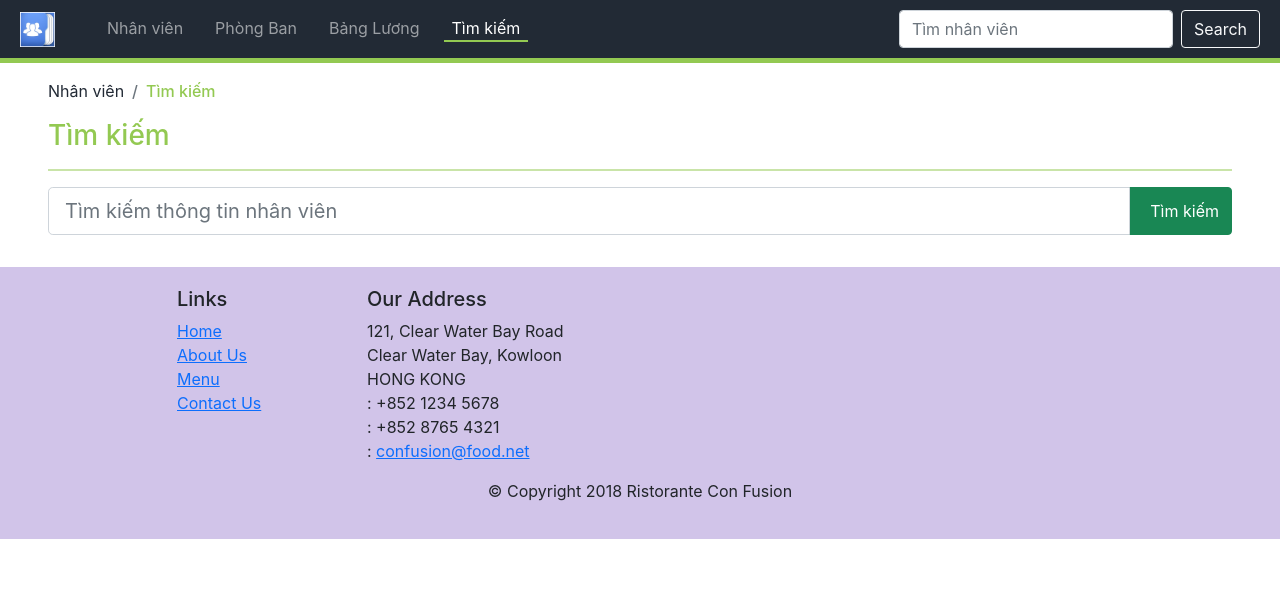
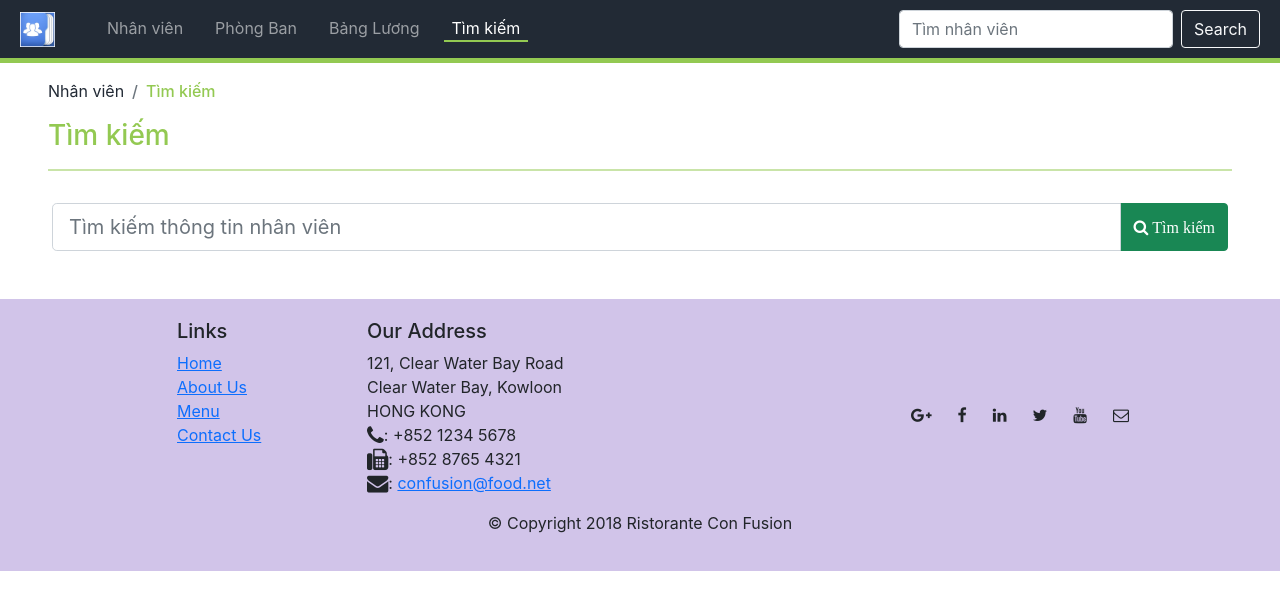
Before and after one commit to victhangnguyen/RJS101x_ASM_thangncfx16840, a React (Create React App) app: page /search in a window 1280 px wide. Shown: the top 610 px of the page. Built offline with nearby package versions, Linux system fonts and the light colour scheme.

Commit message:
updating Submit Search Function into Comp Search

```diff
--- a/package.json
+++ b/package.json
@@ -7,6 +7,7 @@
     "@testing-library/react": "^13.3.0",
     "@testing-library/user-event": "^13.5.0",
     "bootstrap": "^5.1.3",
+    "font-awesome": "^4.7.0",
     "react": "^18.2.0",
     "react-dom": "^18.2.0",
     "react-router-dom": "^6.3.0",
--- a/src/components/SearchComponent.js
+++ b/src/components/SearchComponent.js
@@ -7,7 +7,9 @@ import {
   Breadcrumb,
   BreadcrumbItem,
 } from 'reactstrap';
+import { useNavigateSearch } from '../hooks';
 import { Link, useSearchParams } from 'react-router-dom';
+import 'font-awesome/css/font-awesome.min.css';
 
 //! Presentational Function Component
 function RenderStaff({ staff }) {
@@ -39,15 +41,21 @@ function RenderStaff({ staff }) {
 
 //! container component
 function Search(props) {
-  // const [staffArr, setStaffArr] = React.useState([]);
+  //! init Values
+  const initInputValues = {
+    search: '',
+  };
+  const [inputValues, setInputValues] = React.useState(initInputValues);
   const [staffList, setStaffList] = React.useState([]);
   const [searchParams, setSearchParams] = useSearchParams();
   // console.log('searchParams: ', searchParams.get('keywords')); //! __DEBUG __params
   const keyword = searchParams.get('keyword')?.toLowerCase().replace(/ +/g, '');
-  console.log('keyword: ', keyword); //! type: a b c  => abc
+  // console.log('keyword: ', keyword); //! type: a b c  => abc
+
+  const navigateSearch = useNavigateSearch();
 
   React.useEffect(() => {
-    const staffArr = [];
+    const staffArr = []; //! init new Array when componentDidUpdate
 
     props.staffs.forEach((staff) => {
       const name = staff.name.toLowerCase().replace(/ +/g, '');
@@ -55,10 +63,26 @@ function Search(props) {
         staffArr.push(staff);
       }
     });
+    //! Re-render
     setStaffList(staffArr);
-    //!
-    console.log('staffArr: ', staffArr);
   }, [keyword]);
+
+  //! onSearchChange
+  const handleChange = function (e) {
+    setInputValues({
+      ...inputValues,
+      [e.target.name]: e.target.value,
+    });
+  };
+
+  const handleSearchSubmit = (e) => {
+    e.preventDefault();
+    console.log(`handleSearchSubmit`);
+
+    navigateSearch('/search', {
+      keyword: inputValues.search.trim().replace(/  +/g, ' '),
+    });
+  };
 
   return (
     <div className="container-fuild my-2 my-md-3 mx-3 mx-md-5">
@@ -72,18 +96,23 @@ function Search(props) {
         <h3>Tìm kiếm</h3>
         <hr />
       </div>
-      <form action="" className="">
+      <div className="row">
+        <form className="p-3" onSubmit={(e) => handleSearchSubmit(e)}>
           <div className="input-group mb-3">
             <input
+              name="search"
+              value={inputValues.search}
               type="text"
               className="form-control form-control-lg"
               placeholder="Tìm kiếm thông tin nhân viên"
+              onChange={(e) => handleChange(e)}
             />
             <button type="submit" className="input-group-text btn-success">
-            <i className="bi bi-search me-2"></i> Tìm kiếm
+              <i className="fa fa-search"> Tìm kiếm</i>
             </button>
           </div>
         </form>
+      </div>
       <div className="row">
         {staffList?.map((staff) => (
           <RenderStaff key={staff.id} staff={staff} />
```
Also changed, not shown: 1 other file (tests, documents, lock files or other folders). Lines whose indentation alone changed are shown as unchanged.
